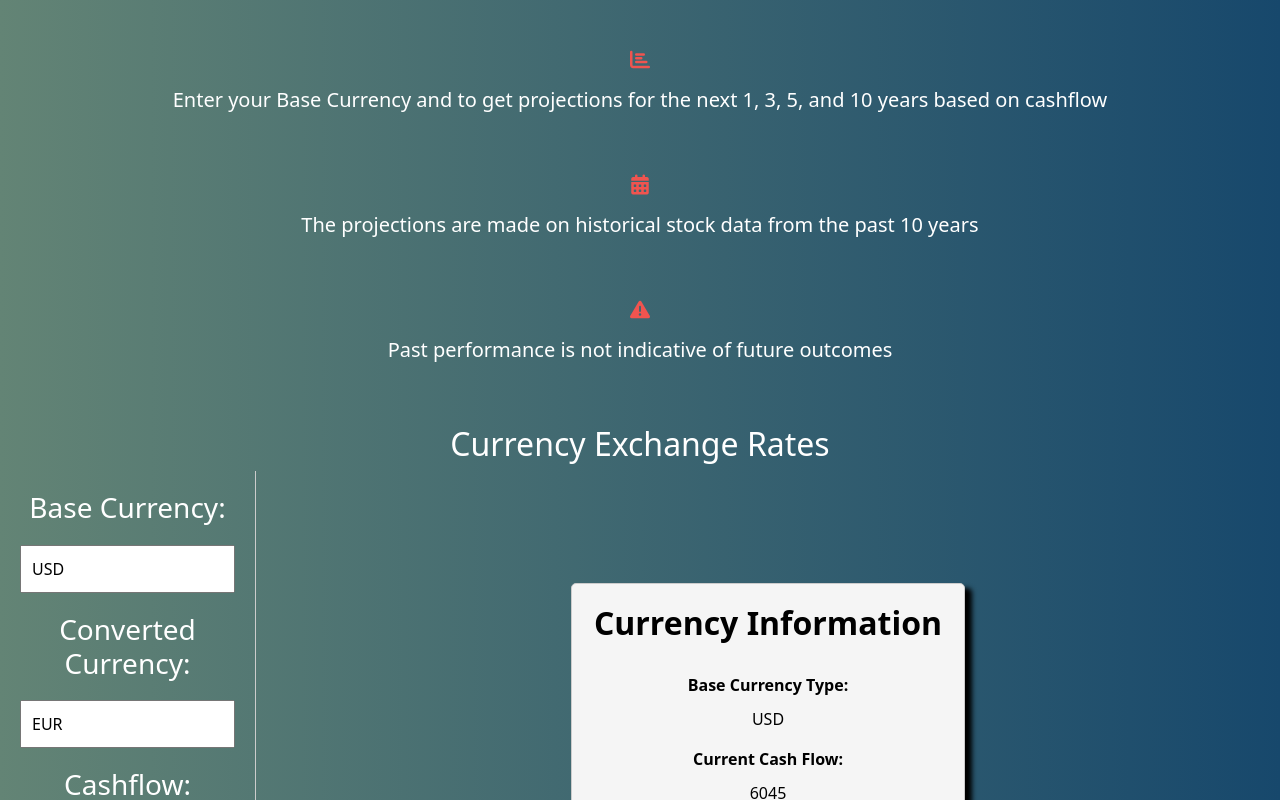
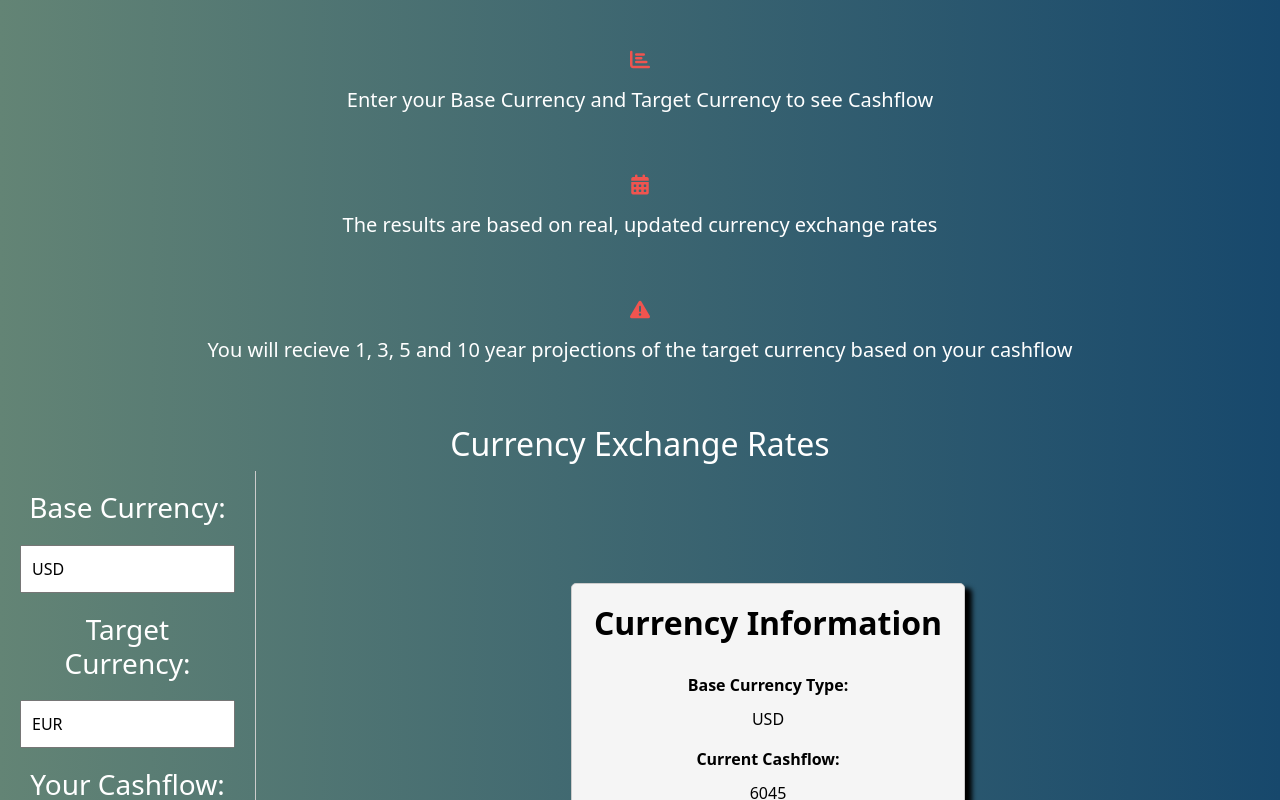
Before and after one commit to RoryDowse/finance-flow, a React (Vite) app in the folder client/: page /travel in a window 1280 px wide. Shown: the top 800 px of the page. Built offline with nearby package versions, Linux system fonts and the light colour scheme; no server answers.

Commit message:
Add basic information about the Travel Page, fix some grammatical errors

```diff
--- a/client/src/components/CurrencyDisplay.tsx
+++ b/client/src/components/CurrencyDisplay.tsx
@@ -16,7 +16,7 @@ const CurrencyDisplay: React.FC<CurrencyDisplayProps> = ({
       <h3 className="currency-display">Currency Information</h3>
       <p className="info-display">Base Currency Type:</p>
         <p>{baseCurrencyType ? baseCurrencyType : 'N/A'}</p>
-      <p className="info-display">Current Cash Flow: </p>
+      <p className="info-display">Current Cashflow: </p>
         <p>{currentCashflow !== null ? `${currentCashflow.toFixed(0)}` : 'N/A'}</p>
     </div>
   );
--- a/client/src/pages/Travel.tsx
+++ b/client/src/pages/Travel.tsx
@@ -86,11 +86,11 @@ const Travel: React.FC = () => {
         <div>
             <div className="travel-page webpage-background">
                 <i className="fas fa-chart-bar" style={{ color: '#F0544F' }}></i>
-                <p className="description-1">Enter your Base Currency and  to get projections for the next 1, 3, 5, and 10 years based on cashflow</p>
+                <p className="description-1">Enter your Base Currency and Target Currency to see Cashflow</p>
                 <i className="fas fa-calendar-alt" style={{ color: '#F0544F' }}></i>
-                <p className="description-2">The projections are made on historical stock data from the past 10 years</p>
+                <p className="description-2">The results are based on real, updated currency exchange rates</p>
                 <i className="fas fa-exclamation-triangle" style={{ color: '#F0544F' }}></i>
-                <p className="description-2">Past performance is not indicative of future outcomes</p>
+                <p className="description-2">You will recieve 1, 3, 5 and 10 year projections of the target currency based on your cashflow</p>
                 <h2 className="text-center">Currency Exchange Rates</h2>
                 <div className="content">
                     <aside className="sidebar">
@@ -104,7 +104,7 @@ const Travel: React.FC = () => {
                                 placeholder="USD"
                                 className="exchange-input"
                             />
-                            <h3 className="exchange-search-text text-center">Converted Currency:</h3>
+                            <h3 className="exchange-search-text text-center">Target Currency:</h3>
                             <input
                                 type="text"
                                 name="baseCurrency"
@@ -113,7 +113,7 @@ const Travel: React.FC = () => {
                                 placeholder="EUR"
                                 className="exchange-input"
                             />
-                            <h3 className="exchange-search-text text-center">Cashflow:</h3>
+                            <h3 className="exchange-search-text text-center">Your Cashflow:</h3>
                             <input
                                 type="text"
                                 name="cashflow"
```
